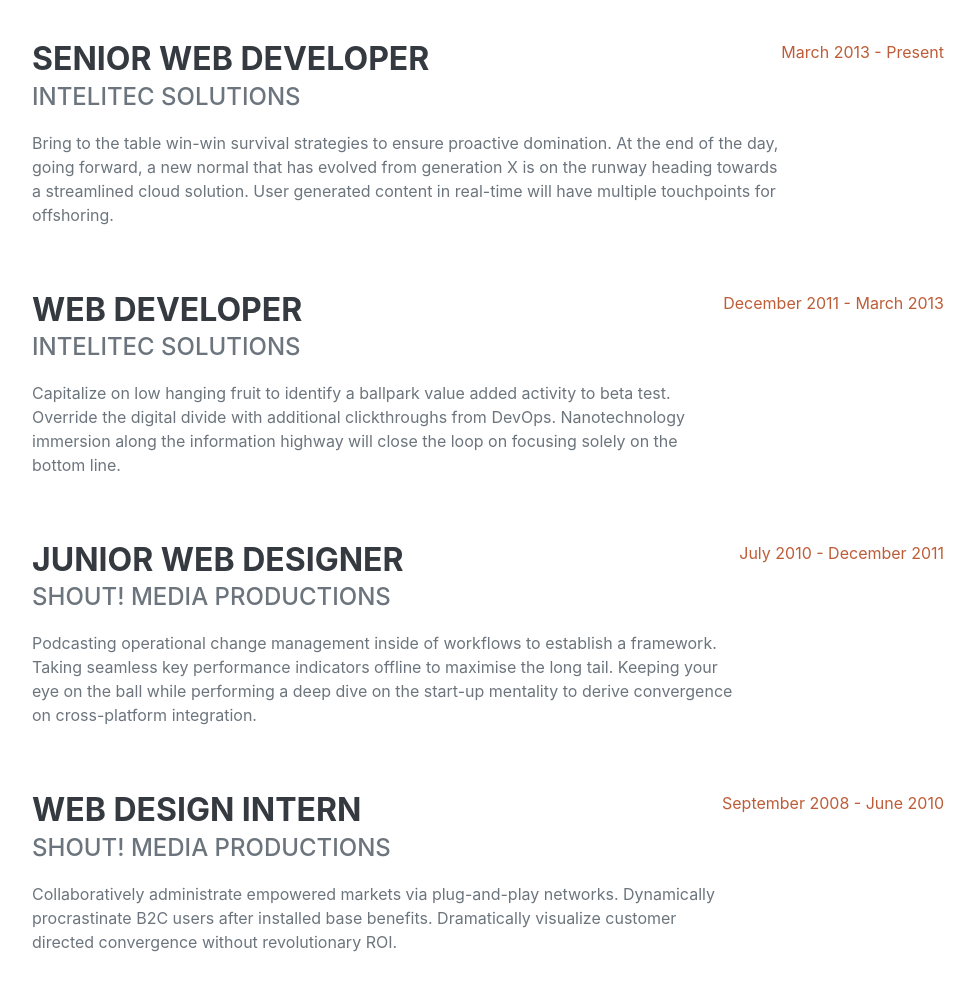
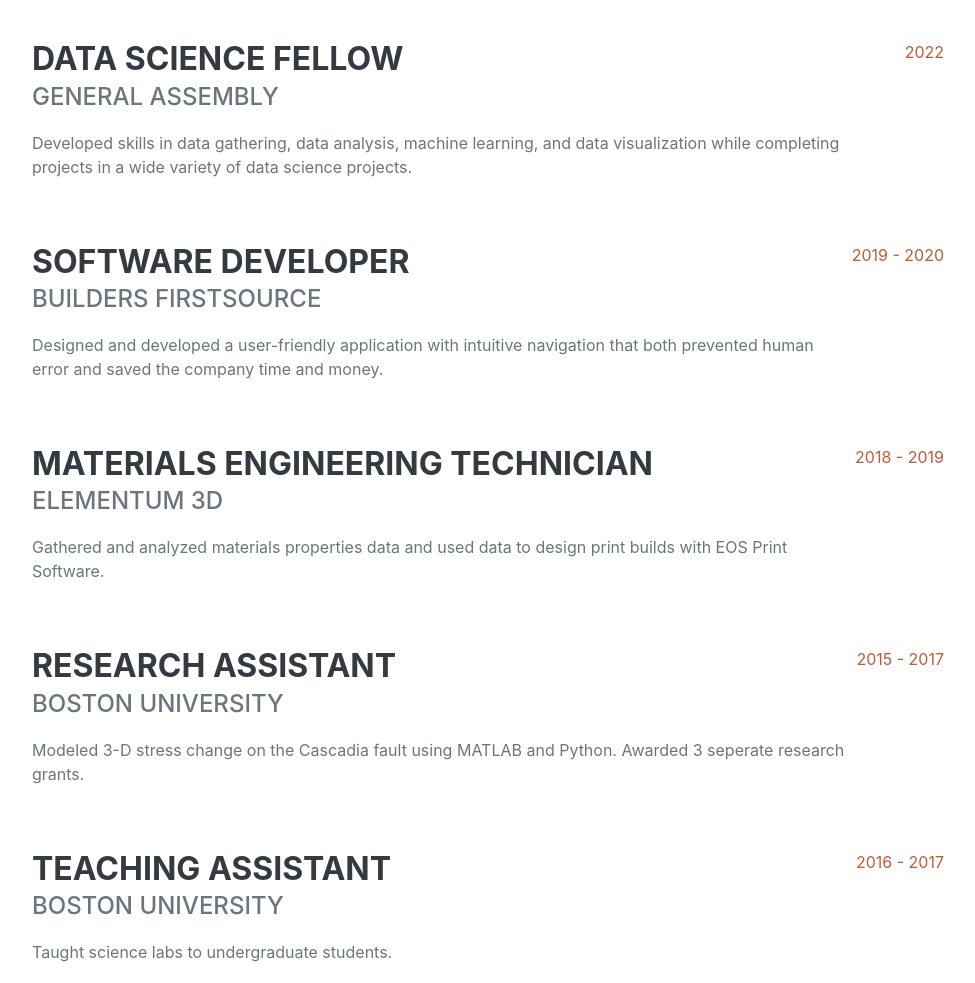
Before and after one commit to errogalski/errogalski.github.io, a plain HTML site: page index.htm in a window 1280 px wide. Shown: the part 980-1963 px from the top of the page, without its empty margins (288-1263 px from the left). Drawn offline with nearby package versions, Linux system fonts and the light colour scheme; a web font is replaced by a local one.

Commit message:
updated portfolio

```diff
--- a/index.htm
+++ b/index.htm
@@ -44,10 +44,10 @@
                         <span class="text-primary">Rogalski</span>
                     </h1>
                     <div class="subheading mb-5">
-                        Littleton, CO · (412) 770-7629 ·
+                        Denver, CO · (412) 770-7629 ·
                         <a href="mailto:errogalski@gmail.com">errogalski@gmail.com</a>
                     </div>
-                    <p class="lead mb-5">I am experienced in leveraging agile frameworks to provide a robust synopsis for high level overviews. Iterative approaches to corporate strategy foster collaborative thinking to further the overall value proposition.</p>
+                    <p class="lead mb-5">My highly technical and mathematical background along with my innate curiosity and love for learning help me find success at interpreting data and building strong machine learning models. I am a data scientist with a geophysics and research background who has a passion for analytical problem solving and experience using Python for data exploration and analysis. I am constantly striving to further build my data science skill set and explore data in the real world.</p>
                     <div class="social-icons">
                         <a class="social-icon" href="#!"><i class="fab fa-linkedin-in"></i></a>
                         <a class="social-icon" href="#!"><i class="fab fa-github"></i></a>
@@ -63,35 +63,43 @@
                     <h2 class="mb-5">Experience</h2>
                     <div class="d-flex flex-column flex-md-row justify-content-between mb-5">
                         <div class="flex-grow-1">
-                            <h3 class="mb-0">Senior Web Developer</h3>
-                            <div class="subheading mb-3">Intelitec Solutions</div>
-                            <p>Bring to the table win-win survival strategies to ensure proactive domination. At the end of the day, going forward, a new normal that has evolved from generation X is on the runway heading towards a streamlined cloud solution. User generated content in real-time will have multiple touchpoints for offshoring.</p>
+                            <h3 class="mb-0">Data Science Fellow</h3>
+                            <div class="subheading mb-3">General Assembly</div>
+                            <p>Developed skills in data gathering, data analysis, machine learning, and data visualization while completing projects in a wide variety of data science projects.</p>
                         </div>
-                        <div class="flex-shrink-0"><span class="text-primary">March 2013 - Present</span></div>
+                        <div class="flex-shrink-0"><span class="text-primary">2022</span></div>
                     </div>
                     <div class="d-flex flex-column flex-md-row justify-content-between mb-5">
                         <div class="flex-grow-1">
-                            <h3 class="mb-0">Web Developer</h3>
-                            <div class="subheading mb-3">Intelitec Solutions</div>
-                            <p>Capitalize on low hanging fruit to identify a ballpark value added activity to beta test. Override the digital divide with additional clickthroughs from DevOps. Nanotechnology immersion along the information highway will close the loop on focusing solely on the bottom line.</p>
+                            <h3 class="mb-0">Software Developer</h3>
+                            <div class="subheading mb-3">Builders FirstSource</div>
+                            <p>Designed and developed a user-friendly application with intuitive navigation that both prevented human error and saved the company time and money.</p>
                         </div>
-                        <div class="flex-shrink-0"><span class="text-primary">December 2011 - March 2013</span></div>
+                        <div class="flex-shrink-0"><span class="text-primary">2019 - 2020</span></div>
                     </div>
                     <div class="d-flex flex-column flex-md-row justify-content-between mb-5">
                         <div class="flex-grow-1">
-                            <h3 class="mb-0">Junior Web Designer</h3>
-                            <div class="subheading mb-3">Shout! Media Productions</div>
-                            <p>Podcasting operational change management inside of workflows to establish a framework. Taking seamless key performance indicators offline to maximise the long tail. Keeping your eye on the ball while performing a deep dive on the start-up mentality to derive convergence on cross-platform integration.</p>
+                            <h3 class="mb-0">Materials Engineering Technician</h3>
+                            <div class="subheading mb-3">Elementum 3D</div>
+                            <p>Gathered and analyzed materials properties data and used data to design print builds with EOS Print Software.</p>
                         </div>
-                        <div class="flex-shrink-0"><span class="text-primary">July 2010 - December 2011</span></div>
+                        <div class="flex-shrink-0"><span class="text-primary">2018 - 2019</span></div>
+                    </div>
+                    <div class="d-flex flex-column flex-md-row justify-content-between mb-5">
+                        <div class="flex-grow-1">
+                            <h3 class="mb-0">Research Assistant</h3>
+                            <div class="subheading mb-3">Boston University</div>
+                            <p>Modeled 3-D stress change on the Cascadia fault using MATLAB and Python. Awarded 3 seperate research grants.</p>
+                        </div>
+                        <div class="flex-shrink-0"><span class="text-primary">2015 - 2017</span></div>
                     </div>
                     <div class="d-flex flex-column flex-md-row justify-content-between">
                         <div class="flex-grow-1">
-                            <h3 class="mb-0">Web Design Intern</h3>
-                            <div class="subheading mb-3">Shout! Media Productions</div>
-                            <p>Collaboratively administrate empowered markets via plug-and-play networks. Dynamically procrastinate B2C users after installed base benefits. Dramatically visualize customer directed convergence without revolutionary ROI.</p>
+                            <h3 class="mb-0">Teaching Assistant</h3>
+                            <div class="subheading mb-3">Boston University</div>
+                            <p>Taught science labs to undergraduate students.</p>
                         </div>
-                        <div class="flex-shrink-0"><span class="text-primary">September 2008 - June 2010</span></div>
+                        <div class="flex-shrink-0"><span class="text-primary">2016 - 2017</span></div>
                     </div>
                 </div>
             </section>
@@ -102,20 +110,19 @@
                     <h2 class="mb-5">Education</h2>
                     <div class="d-flex flex-column flex-md-row justify-content-between mb-5">
                         <div class="flex-grow-1">
-                            <h3 class="mb-0">University of Colorado Boulder</h3>
-                            <div class="subheading mb-3">Bachelor of Science</div>
-                            <div>Computer Science - Web Development Track</div>
-                            <p>GPA: 3.23</p>
+                            <h3 class="mb-0">General Assembly</h3>
+                            <div class="subheading mb-3">Data Science Immersive Fellow</div>
+                            <div></div>
                         </div>
-                        <div class="flex-shrink-0"><span class="text-primary">August 2006 - May 2010</span></div>
+                        <div class="flex-shrink-0"><span class="text-primary">2022</span></div>
                     </div>
                     <div class="d-flex flex-column flex-md-row justify-content-between">
                         <div class="flex-grow-1">
-                            <h3 class="mb-0">James Buchanan High School</h3>
-                            <div class="subheading mb-3">Technology Magnet Program</div>
-                            <p>GPA: 3.56</p>
+                            <h3 class="mb-0">Boston University</h3>
+                            <div class="subheading mb-3">Geophysics and Planetary Sciences</div>
+                            <p>Minor in Mathematics</p>
                         </div>
-                        <div class="flex-shrink-0"><span class="text-primary">August 2002 - May 2006</span></div>
+                        <div class="flex-shrink-0"><span class="text-primary">2012 - 2016</span></div>
                     </div>
                 </div>
             </section>
```
